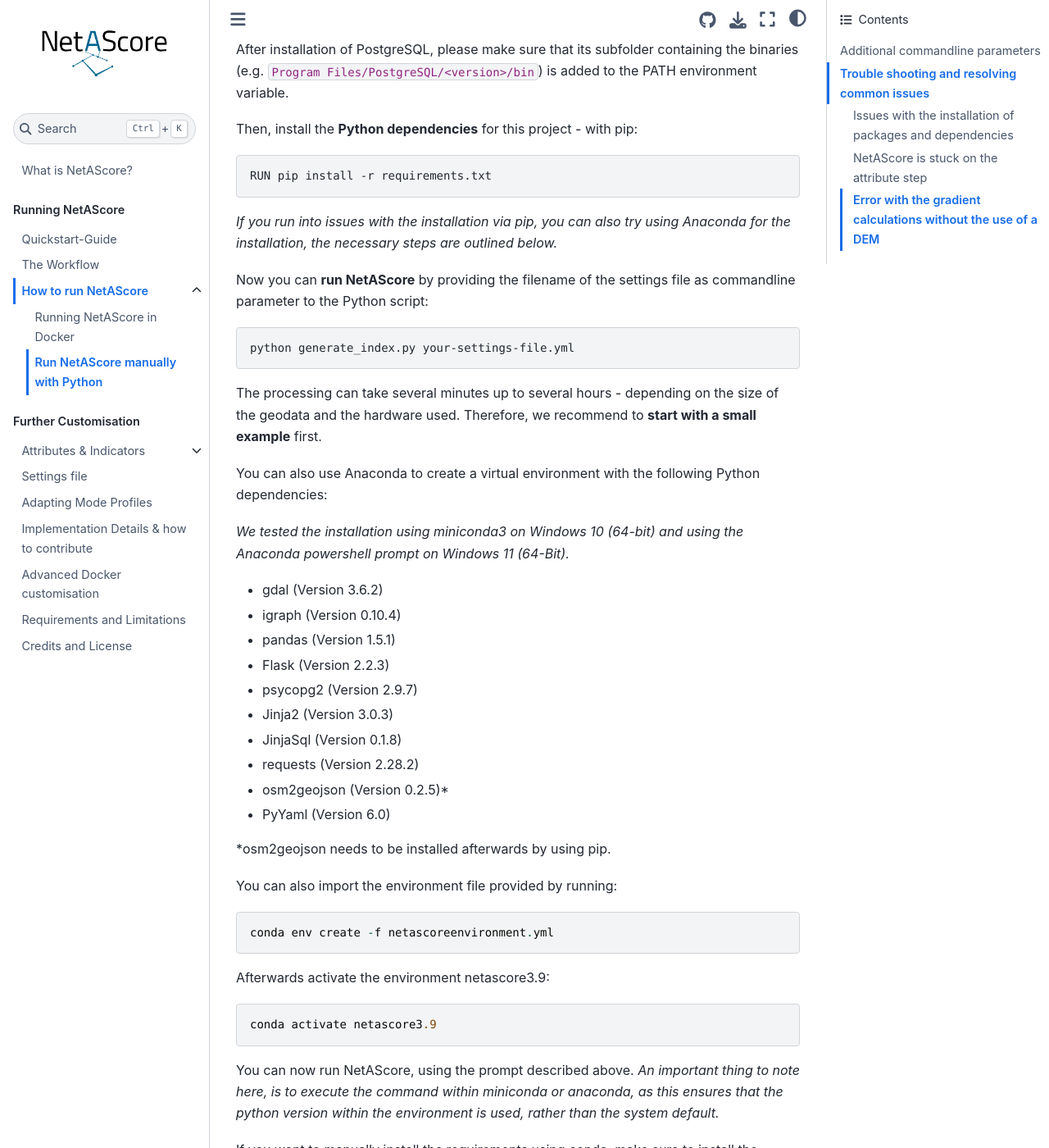
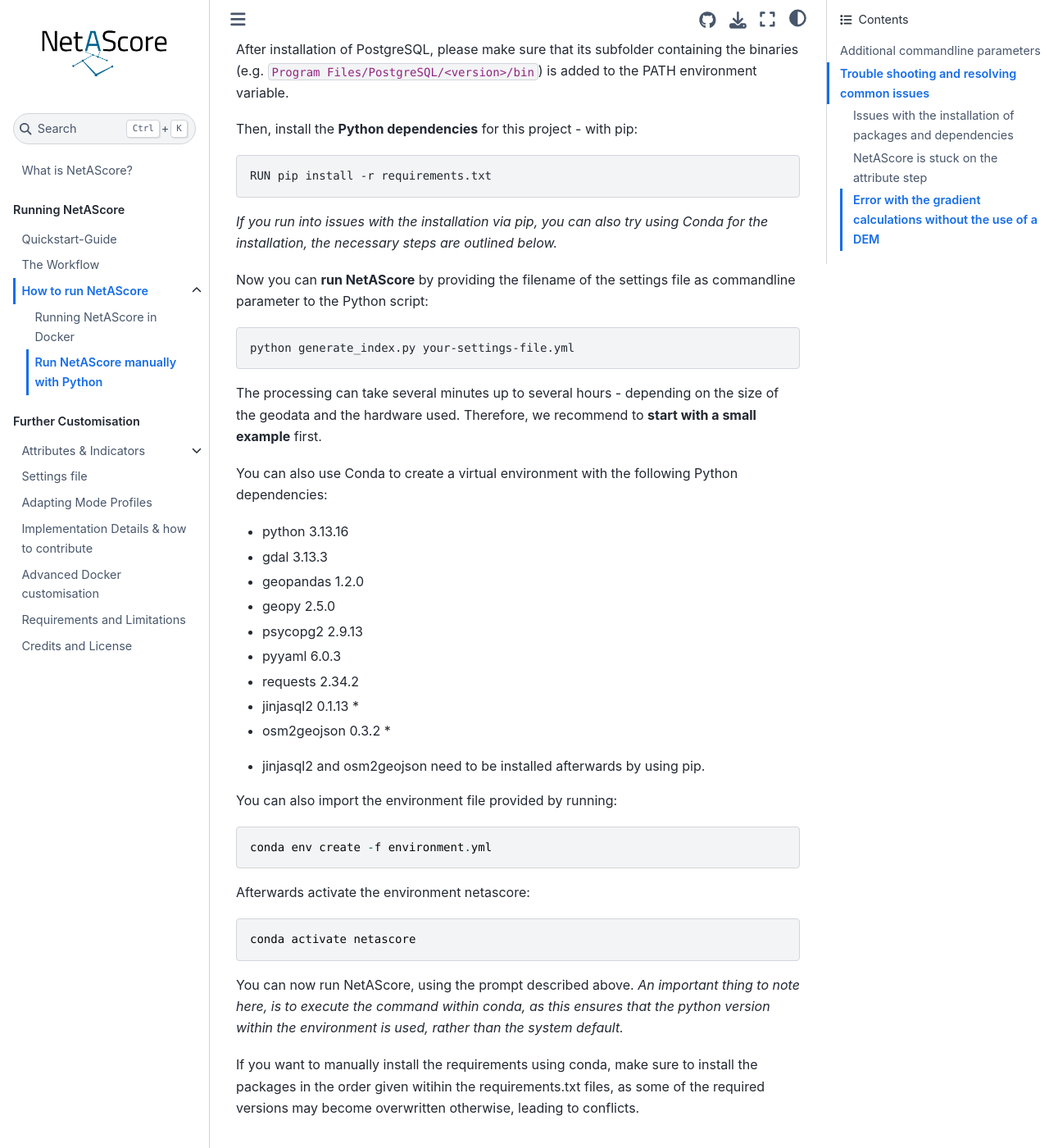
Before and after one commit to plus-mobilitylab/netascore-documentation, a Jupyter Book: the page built from Run-NetAScore-manually-with-Python.md, in a window 1280 px wide and 1400 px high, scrolled down 773 px. Shown: the whole window at 82% size. Built offline with Jupyter Book 1.0.4 settings and Sphinx 7.4.7 and the Sphinx Book theme 1.1.4, drawn with Linux system fonts in a browser that asks for light colours; some of the changed text lies outside the part shown.

Commit message:
feature: update documented runtime versions

````diff
--- a/Run-NetAScore-manually-with-Python.md
+++ b/Run-NetAScore-manually-with-Python.md
@@ -9,7 +9,7 @@
 
 Make sure you have installed these **software dependencies**:
 
-- Python 3.x
+- Python 3.13
 - recent PostgreSQL with PostGIS extension (make sure to enable all GDAL drivers if prompted; this should include psql, raster2pgsql and ogr2ogr)
 - osm2pgsql ([osm2pgsql.org](https://osm2pgsql.org/doc/install.html)) (Please use a Version > 2.0, since the newer version has breaking changes that cause conflicts within NetAScore)
 
@@ -19,7 +19,7 @@
 
     RUN pip install -r requirements.txt
 
-_If you run into issues with the installation via pip, you can also try using Anaconda for the installation, the necessary steps are outlined below._
+_If you run into issues with the installation via pip, you can also try using Conda for the installation, the necessary steps are outlined below._
 
 Now you can **run NetAScore** by providing the filename of the settings file as commandline parameter to the Python script:
 
@@ -27,34 +27,31 @@
 
 The processing can take several minutes up to several hours - depending on the size of the geodata and the hardware used. Therefore, we recommend to **start with a small example** first.
 
-You can also use Anaconda to create a virtual environment with the following Python dependencies:
+You can also use Conda to create a virtual environment with the following Python dependencies:
 
-_We tested the installation using miniconda3 on Windows 10 (64-bit) and using the Anaconda powershell prompt on Windows 11 (64-Bit)._
+- python 3.13.16
+- gdal 3.13.3
+- geopandas 1.2.0
+- geopy 2.5.0
+- psycopg2 2.9.13
+- pyyaml 6.0.3
+- requests 2.34.2
+- jinjasql2 0.1.13 *
+- osm2geojson 0.3.2 *
 
-- gdal (Version 3.6.2)
-- igraph (Version 0.10.4)
-- pandas (Version 1.5.1)
-- Flask (Version 2.2.3)
-- psycopg2 (Version 2.9.7)
-- Jinja2 (Version 3.0.3)
-- JinjaSql (Version 0.1.8)
-- requests (Version 2.28.2)
-- osm2geojson (Version 0.2.5)*
-- PyYaml (Version 6.0)
-
-*osm2geojson needs to be installed afterwards by using pip.
+* jinjasql2 and osm2geojson need to be installed afterwards by using pip.
 
 You can also import the environment file provided by running:
 
 ```
-conda env create -f netascoreenvironment.yml
+conda env create -f environment.yml
 ```
-Afterwards activate the environment netascore3.9:
+Afterwards activate the environment netascore:
 ```
-conda activate netascore3.9
+conda activate netascore
 ```
 You can now run NetAScore, using the prompt described above.
-_An important thing to note here, is to execute the command within miniconda or anaconda, as this ensures that the python version within the environment is used, rather than the system default._
+_An important thing to note here, is to execute the command within conda, as this ensures that the python version within the environment is used, rather than the system default._
 
 If you want to manually install the requirements using conda, make sure to install the packages in the order given witihin the requirements.txt files, as some of the required versions may become overwritten otherwise, leading to conflicts.
 
````
Also changed, not shown: Requirements-and-Limitations.md (+8 -10 lines), advanced-docker.md (+6 -5 lines).
